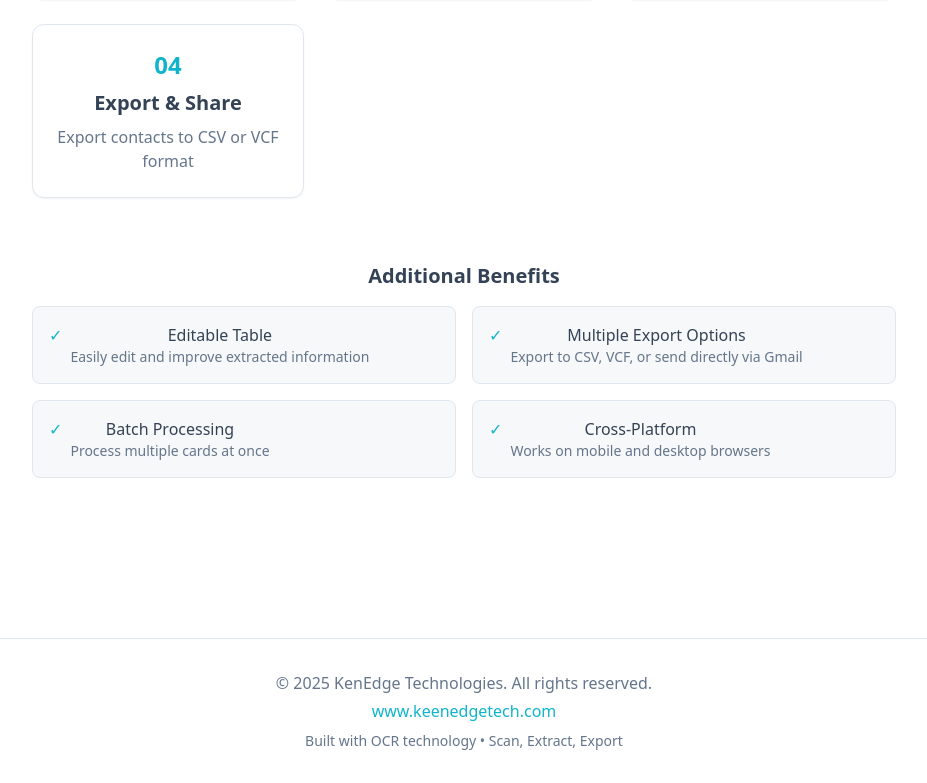
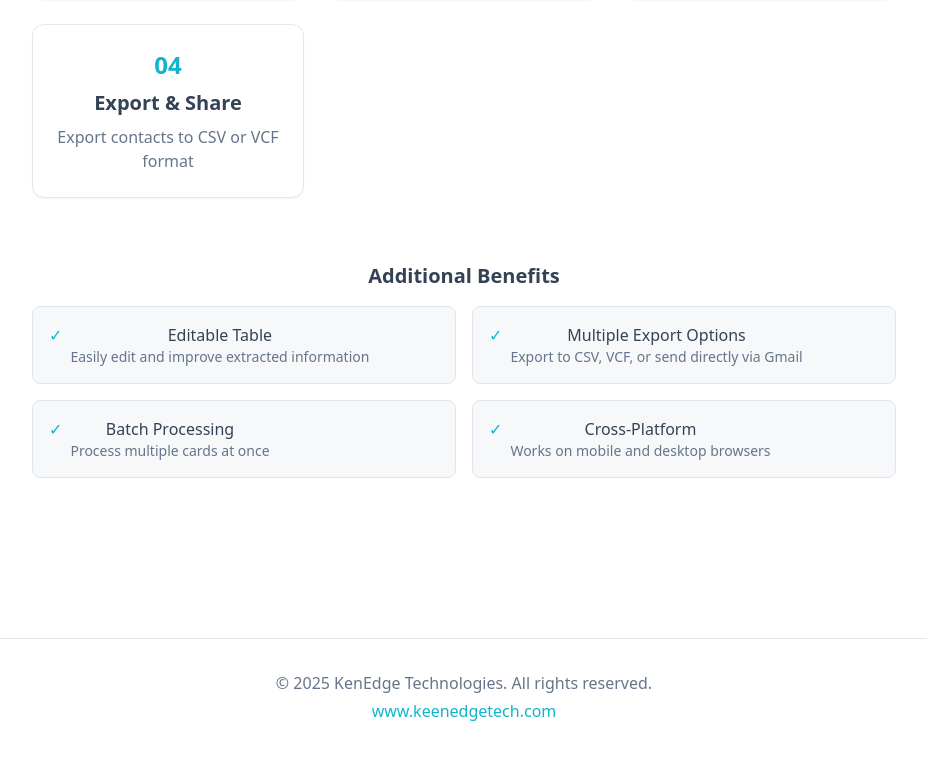
Before and after one commit to ashish9731/scanvcardtolocal, a React (Vite) app: page / in a window 1280 px wide. Shown: the part 1056-1839 px from the top of the page, without its empty margins (176-1103 px from the left). After the commit the page ends 1811 px from the top, so only its background shows below. Built offline with nearby package versions, Linux system fonts and the light colour scheme; no server answers; the HTML template or start-up script is replaced by a standard one.

Commit message:
Remove 'Built with OCR technology' text from footer

```diff
--- a/src/pages/Index.tsx
+++ b/src/pages/Index.tsx
@@ -355,7 +355,6 @@ const Index = () => {
               www.keenedgetech.com
             </a>
           </p>
-          <p className="mt-2 text-sm">Built with OCR technology • Scan, Extract, Export</p>
         </div>
       </footer>
     </div>
```
